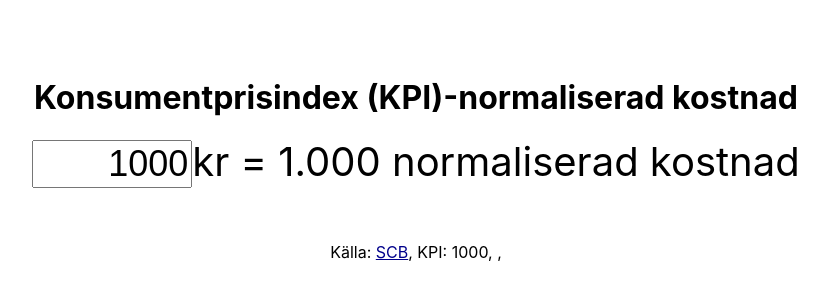
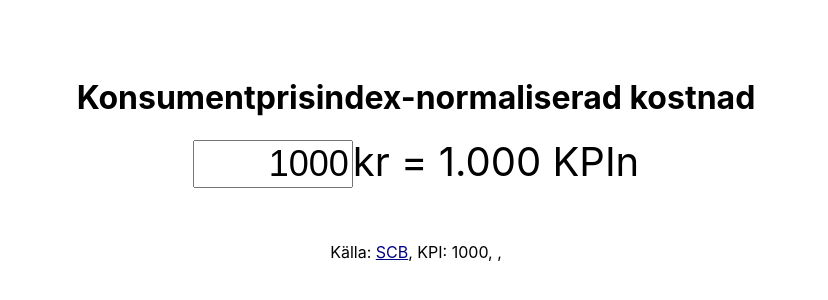
Before and after one commit to namatoj/konsumentprisindex, a Next.js app: page / in a window 1280 px wide. Shown: the part 212-512 px from the top of the page, without its empty margins (224-1052 px from the left). Built offline with nearby package versions, Linux system fonts and the light colour scheme; no server answers.

Commit message:
Change copy

```diff
--- a/pages/index.js
+++ b/pages/index.js
@@ -34,7 +34,7 @@ export default function Home() {
 
       <main className={styles.main}>
         <h1 className={styles.title}>
-          Konsumentprisindex (KPI)-normaliserad kostnad
+          Konsumentprisindex-normaliserad kostnad
         </h1>
         <div className={styles.calc}>
           <input
@@ -45,7 +45,7 @@ export default function Home() {
             value={value}
             onChange={onChange}
           />
-          {"kr "} = {(value / kpi.value).toFixed(3)} normaliserad kostnad
+          {"kr "} = {(value / kpi.value).toFixed(3)} KPIn
         </div>
 
         <p className={styles.description}>
```
